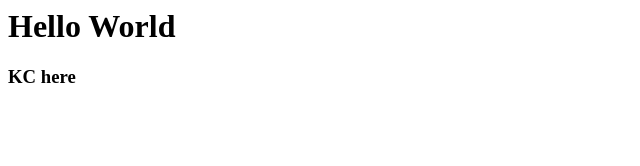
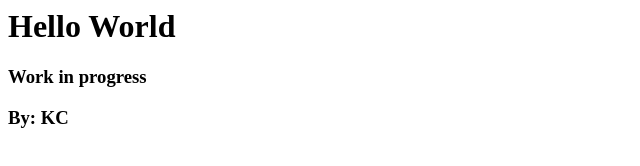
Before and after one commit to hengkokchin/hengkokchin.github.io, a plain HTML site: page index.html in a window 1280 px wide. Shown: the whole page, without its empty margins (0-640 px from the left). Drawn offline with Linux system fonts and the light colour scheme.

Commit message:
Update to test

```diff
--- a/index.html
+++ b/index.html
@@ -3,6 +3,7 @@
 	</head>
 	<body>
 		<h1>Hello World</h1>
-		<h3>KC here</h3>
+		<h3>Work in progress</h3>
+		<h3>By: KC</h3>
 	</body>
 </html>
```
